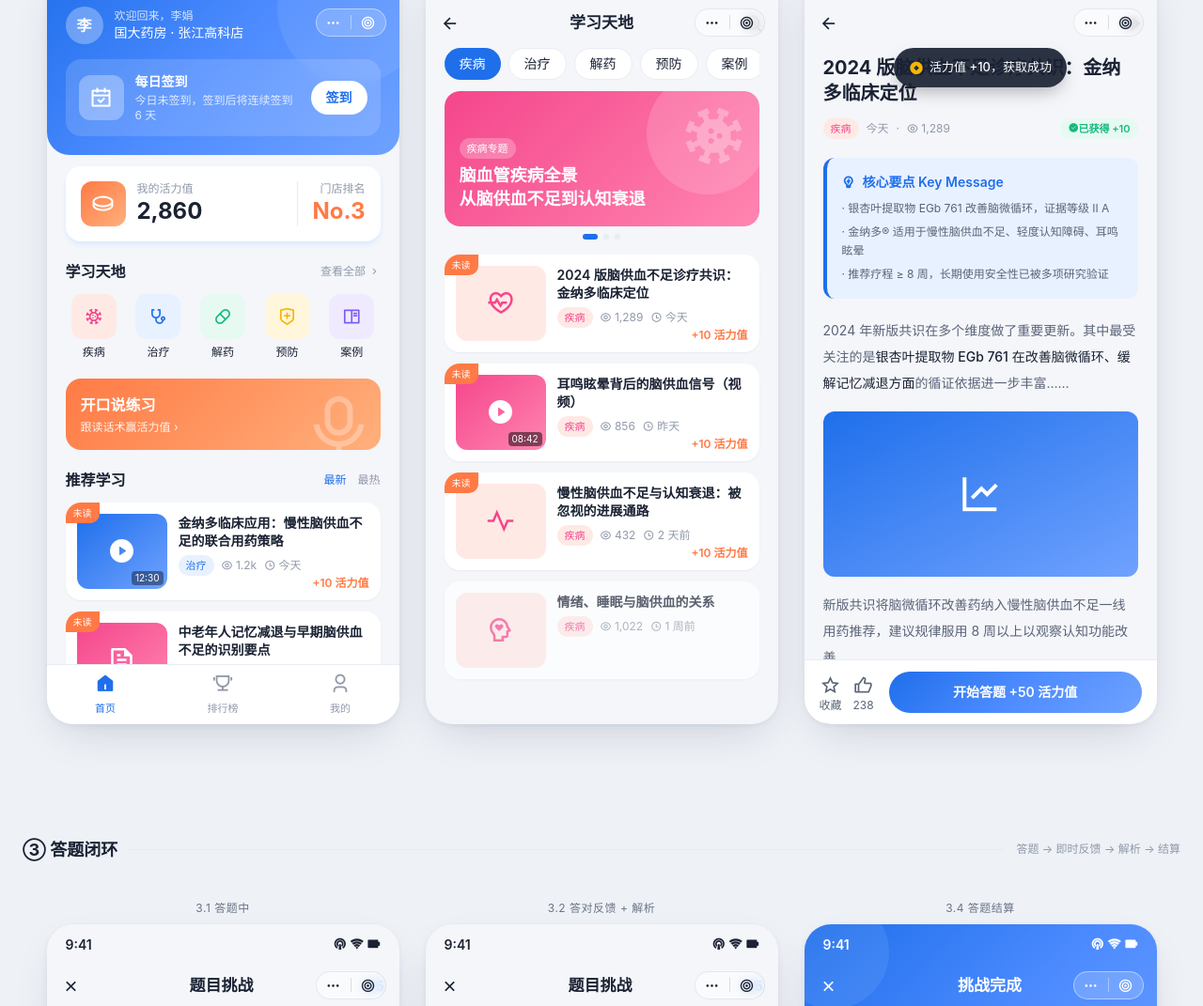
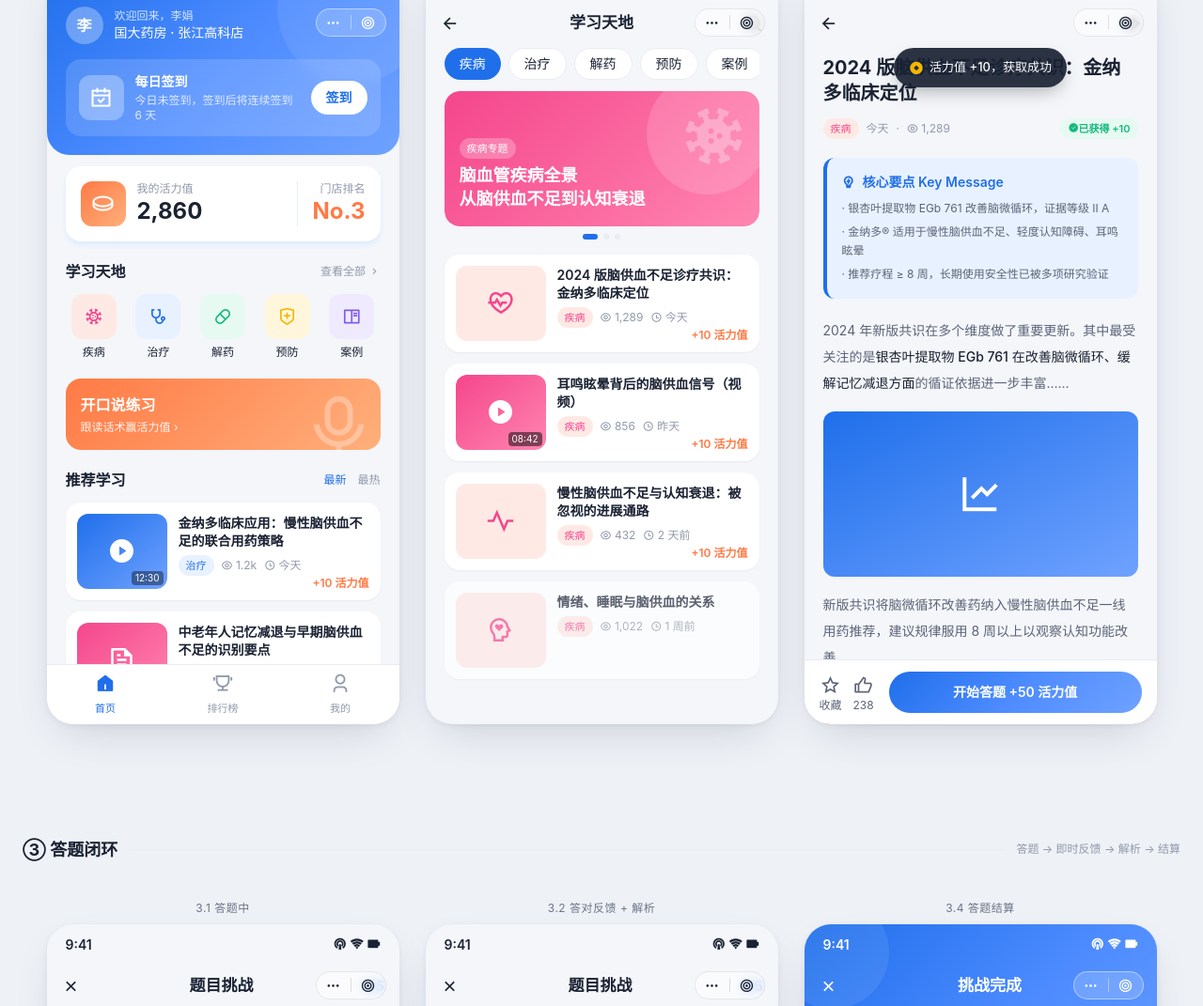
Before and after one commit to zhouyingxi0819-cloud/jinhuixue-prototype, a plain HTML site: page index.html in a window 1280 px wide. Shown: the part 1425-2496 px from the top of the page at 94% size. Drawn offline with nearby package versions, Linux system fonts and the light colour scheme.

Commit message:
首页与知识模块列表去掉未读标签

```diff
--- a/index.html
+++ b/index.html
@@ -458,7 +458,6 @@
             </div>
           </div>
           <a href="#screen-staff-detail" class="relative bg-white rounded-2xl p-3 flex gap-3 mb-3 shadow-sm overflow-hidden">
-            <span class="absolute top-0 left-0 chip" style="background:var(--accent);color:#fff;border-radius:0 0 10px 0;font-size:10px;padding:2px 8px;z-index:10;">未读</span>
             <div class="w-24 h-20 rounded-xl bg-gradient-to-br from-[#1F6FEB] to-[#6FA2FF] flex items-center justify-center text-white flex-shrink-0 relative">
               <i class="ri-play-circle-fill text-3xl"></i>
               <span class="absolute right-1 bottom-1 text-[10px] bg-black/40 px-1 rounded">12:30</span>
@@ -474,7 +473,6 @@
             <span class="absolute right-3 bottom-2.5 text-xs font-semibold text-[var(--accent)]">+10 活力值</span>
           </a>
           <div class="relative bg-white rounded-2xl p-3 flex gap-3 mb-3 shadow-sm overflow-hidden">
-            <span class="absolute top-0 left-0 chip" style="background:var(--accent);color:#fff;border-radius:0 0 10px 0;font-size:10px;padding:2px 8px;z-index:10;">未读</span>
             <div class="w-24 h-20 rounded-xl bg-gradient-to-br from-[#F5468C] to-[#FF85B0] flex items-center justify-center text-white flex-shrink-0">
               <i class="ri-file-text-line text-3xl"></i>
             </div>
@@ -573,7 +571,6 @@
         <!-- list（布局与首页推荐学习一致） -->
         <div class="space-y-3">
           <a href="#screen-staff-detail" class="relative bg-white rounded-2xl p-3 flex gap-3 shadow-sm overflow-hidden">
-            <span class="absolute top-0 left-0 chip" style="background:var(--accent);color:#fff;border-radius:0 0 10px 0;font-size:10px;padding:2px 8px;z-index:10;">未读</span>
             <div class="w-24 h-20 rounded-xl bg-[#FFE9E5] flex items-center justify-center text-[#F5468C] flex-shrink-0"><i class="ri-heart-pulse-line text-3xl"></i></div>
             <div class="flex-1 min-w-0">
               <div class="text-sm font-semibold leading-snug line-clamp-2">2024 版脑供血不足诊疗共识：金纳多临床定位</div>
@@ -586,7 +583,6 @@
             <span class="absolute right-3 bottom-2.5 text-xs font-semibold text-[var(--accent)]">+10 活力值</span>
           </a>
           <a href="#screen-staff-detail" class="relative bg-white rounded-2xl p-3 flex gap-3 shadow-sm overflow-hidden">
-            <span class="absolute top-0 left-0 chip" style="background:var(--accent);color:#fff;border-radius:0 0 10px 0;font-size:10px;padding:2px 8px;z-index:10;">未读</span>
             <div class="w-24 h-20 rounded-xl bg-gradient-to-br from-[#F5468C] to-[#FF85B0] flex items-center justify-center text-white flex-shrink-0 relative">
               <i class="ri-play-circle-fill text-3xl"></i>
               <span class="absolute right-1 bottom-1 text-[10px] bg-black/50 px-1 rounded">08:42</span>
@@ -602,7 +598,6 @@
             <span class="absolute right-3 bottom-2.5 text-xs font-semibold text-[var(--accent)]">+10 活力值</span>
           </a>
           <a href="#screen-staff-detail" class="relative bg-white rounded-2xl p-3 flex gap-3 shadow-sm overflow-hidden">
-            <span class="absolute top-0 left-0 chip" style="background:var(--accent);color:#fff;border-radius:0 0 10px 0;font-size:10px;padding:2px 8px;z-index:10;">未读</span>
             <div class="w-24 h-20 rounded-xl bg-[#FFE9E5] flex items-center justify-center text-[#F5468C] flex-shrink-0"><i class="ri-pulse-line text-3xl"></i></div>
             <div class="flex-1 min-w-0">
               <div class="text-sm font-semibold leading-snug line-clamp-2">慢性脑供血不足与认知衰退：被忽视的进展通路</div>
```
